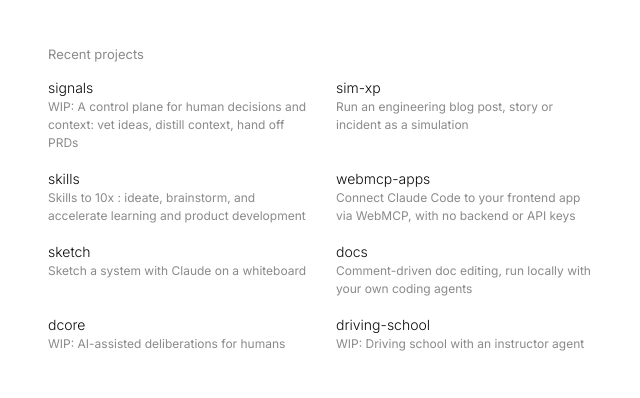
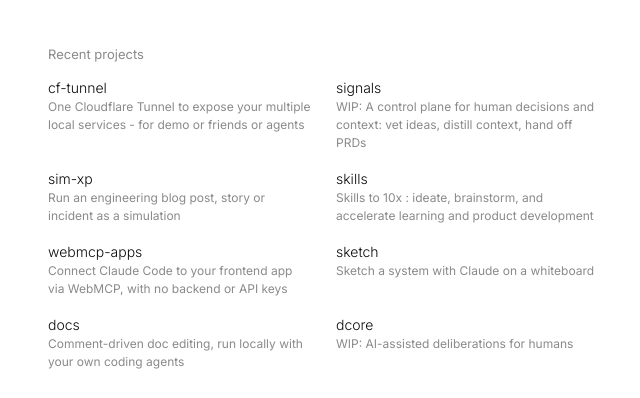
Before and after one commit to smarchone/smarchone.github.io, a plain HTML site: page index.html in a window 1280 px wide. Shown: the part 367-765 px from the top of the page, without its empty margins (316-956 px from the left). Drawn offline with Linux system fonts and the light colour scheme.

Commit message:
add cf-tunnel

```diff
--- a/index.html
+++ b/index.html
@@ -68,6 +68,12 @@
             <h2 class="label">Recent projects</h2>
             <ul class="posts projects">
                 <li>
+                    <a href="https://smarchone.github.io/cf-tunnel" target="_blank" rel="noopener">
+                        <span class="post-title">cf-tunnel</span>
+                        <span class="project-desc">One Cloudflare Tunnel to expose your multiple local services - for demo or friends or agents</span>
+                    </a>
+                </li>
+                <li>
                     <a href="https://smarchone.github.io/signals/" target="_blank" rel="noopener">
                         <span class="post-title">signals</span>
                         <span class="project-desc">WIP: A control plane for human decisions and context: vet ideas, distill context, hand off PRDs</span>
@@ -109,12 +115,6 @@
                         <span class="project-desc">WIP: AI-assisted deliberations for humans</span>
                     </a>
                 </li>
-                <li>
-                    <a href="https://smarchone.github.io/driving-school/" target="_blank" rel="noopener">
-                        <span class="post-title">driving-school</span>
-                        <span class="project-desc">WIP: Driving school with an instructor agent</span>
-                    </a>
-                </li>
             </ul>
         </section>
 
```
